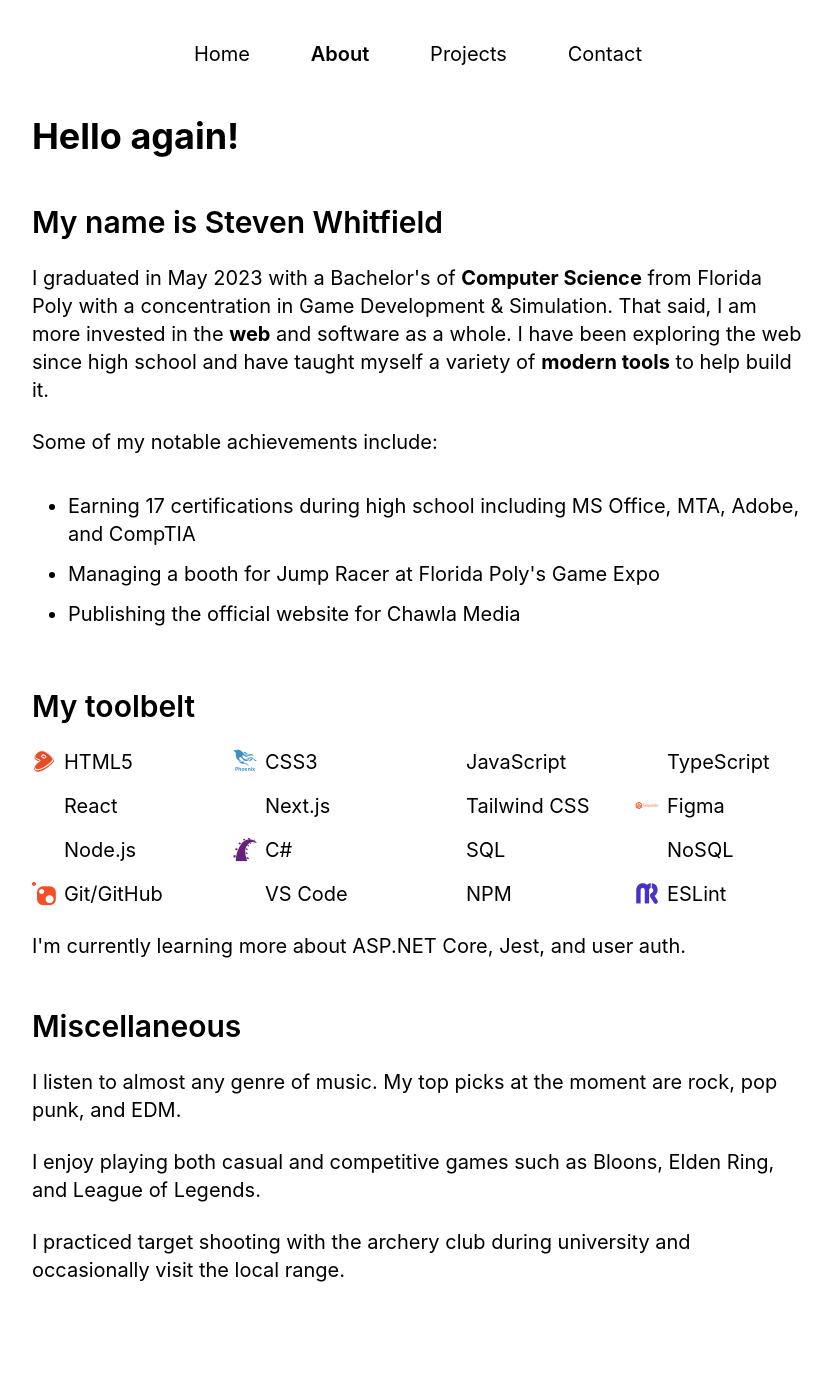
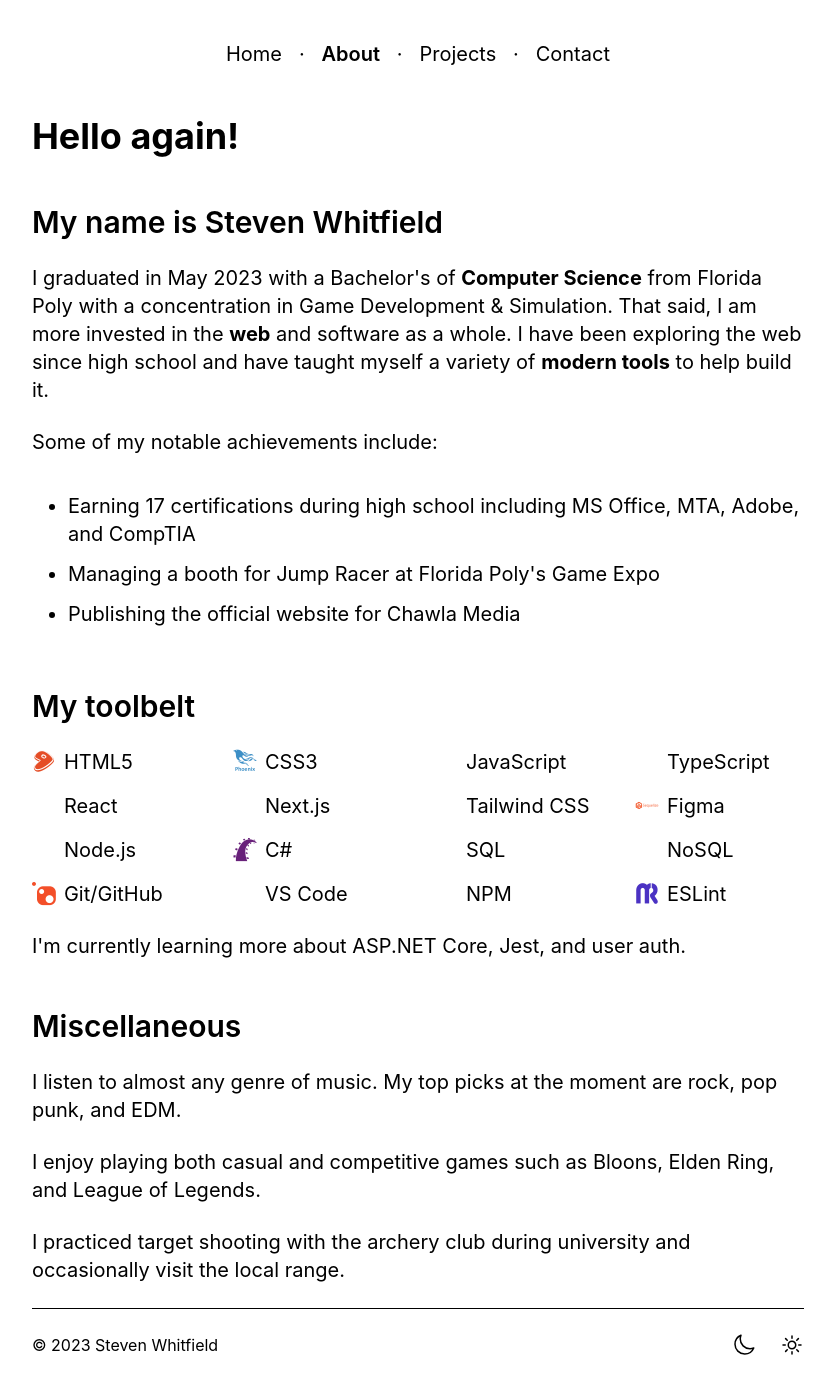
Before and after one commit to stevmwhitfield/stevenwhitfield.dev, a Next.js app: page /about in a window 1280 px wide. Shown: the top 1394 px of the page, without its empty margins (222-1057 px from the left). Before the commit the page ends 1324 px from the top, so only its background shows below. Built offline with nearby package versions, Linux system fonts and the light colour scheme; what @catppuccin/tailwindcss would draw is missing.

Commit message:
Add footer with theme toggle and adjust light mode colors

```diff
--- a/src/app/globals.css
+++ b/src/app/globals.css
@@ -9,9 +9,9 @@
     --clr-background: var(--ctp-latte-base-raw);
     --clr-text: var(--ctp-latte-text-raw);
     --clr-subtext: var(--ctp-latte-subtext0-raw);
-    --clr-primary: var(--ctp-latte-mauve-raw);
+    --clr-primary: var(--ctp-latte-teal-raw);
     --clr-accent: var(--ctp-latte-blue-raw);
-    --clr-border: var(--ctp-latte-lavender-raw);
+    --clr-border: var(--ctp-latte-subtext0-raw);
   }
 
   /* Catppuccin - Macchiato */
--- a/src/app/layout.tsx
+++ b/src/app/layout.tsx
@@ -1,7 +1,11 @@
 import './globals.css';
 import 'devicon/devicon.min.css';
 
+import dynamic from 'next/dynamic';
+
 import Navbar from '@/components/layout/Navbar';
+
+const ThemeToggle = dynamic(() => import('@/components/layout/ThemeToggle'), { ssr: false });
 
 const setInitialTheme = `
   const getUserThemePreference = () => {
@@ -19,10 +23,15 @@
 export default function RootLayout({ children }: { children: React.ReactNode }) {
   return (
     <html lang='en'>
-      <body data-theme='dark' className={'flex flex-col max-w-prose mx-auto text-xl px-6 py-10'}>
+      <body className={'flex flex-col max-w-prose mx-auto text-xl px-6 py-10'}>
         <script dangerouslySetInnerHTML={{ __html: setInitialTheme }} />
         <Navbar />
         <main>{children}</main>
+        <hr className='my-6 border-border' />
+        <footer className='text-base text-subtext flex justify-between'>
+          <p>© {new Date().getUTCFullYear()} Steven Whitfield</p>
+          <ThemeToggle />
+        </footer>
       </body>
     </html>
   );
--- a/src/components/layout/Navbar.tsx
+++ b/src/components/layout/Navbar.tsx
@@ -15,10 +15,15 @@
 const Navbar = () => {
   return (
     <header className='pb-12'>
-      <nav className='max-w-md mx-auto flex flex-wrap justify-between gap-3'>
-        {links.map((link, i) => (
-          <NavLink key={i} href={link.href} text={link.text} />
-        ))}
+      <nav className='max-w-sm mx-auto flex flex-wrap justify-between'>
+        {links.map((link, i) => {
+          return (
+            <>
+              <NavLink key={i} href={link.href} text={link.text} />
+              {i < links.length - 1 ? <p className='text-subtext'>·</p> : ''}
+            </>
+          );
+        })}
       </nav>
     </header>
   );
--- /dev/null
+++ b/src/components/layout/ThemeToggle.tsx
@@ -0,0 +1,36 @@
+'use client';
+
+import MoonIcon from '@heroicons/react/24/outline/MoonIcon';
+import SunIcon from '@heroicons/react/24/outline/SunIcon';
+import { useEffect, useState } from 'react';
+
+const ThemeToggle = () => {
+  const [theme, setTheme] = useState<string>(document.body.dataset.theme!);
+  // const nextTheme = theme === 'light' ? 'dark' : 'light';
+
+  useEffect(() => {
+    document.body.dataset.theme = theme;
+    window.localStorage.setItem('theme', theme);
+  }, [theme]);
+
+  return (
+    <div className='flex gap-6'>
+      <button
+        type='button'
+        onClick={() => setTheme('dark')}
+        className={`w-6 h-6 ${theme === 'dark' ? 'text-text' : 'text-subtext'}`}
+      >
+        <MoonIcon />
+      </button>
+      <button
+        type='button'
+        onClick={() => setTheme('light')}
+        className={`w-6 h-6 ${theme === 'light' ? 'text-text' : 'text-subtext'}`}
+      >
+        <SunIcon />
+      </button>
+    </div>
+  );
+};
+
+export default ThemeToggle;
```
